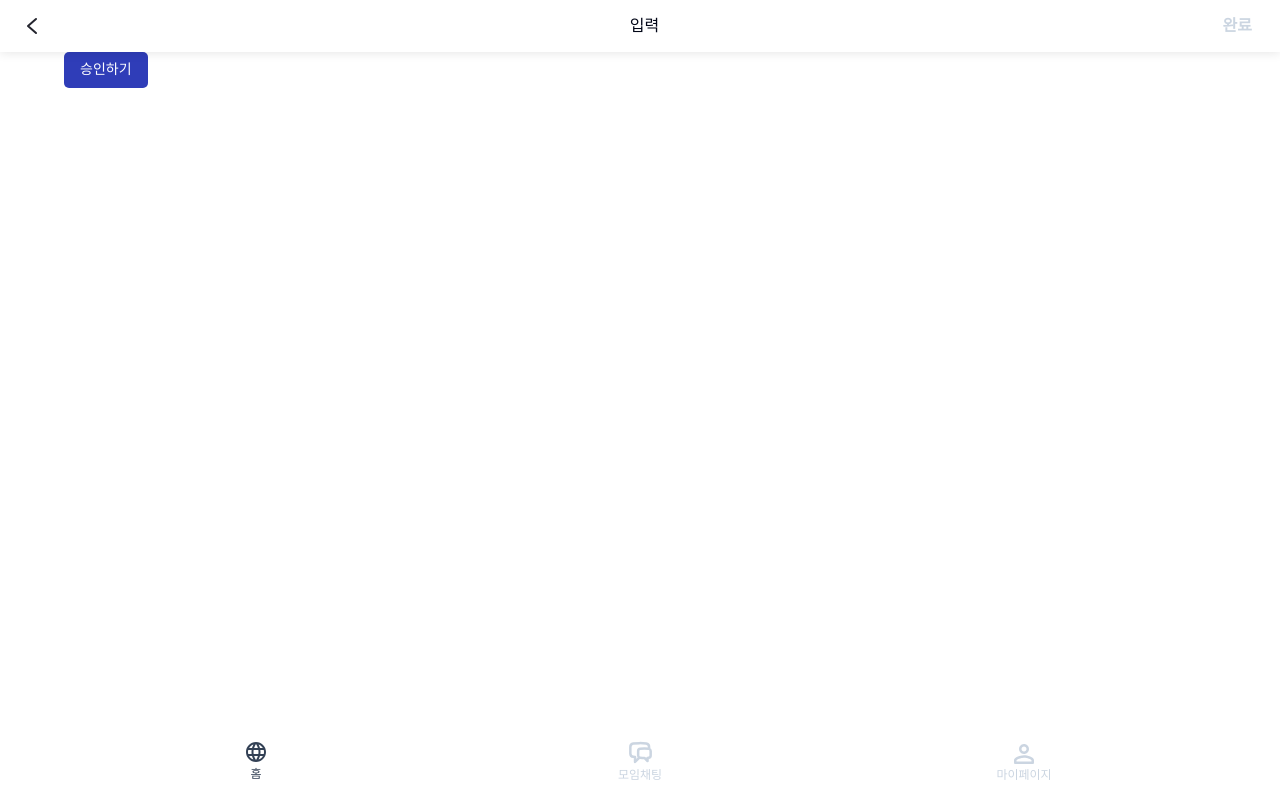
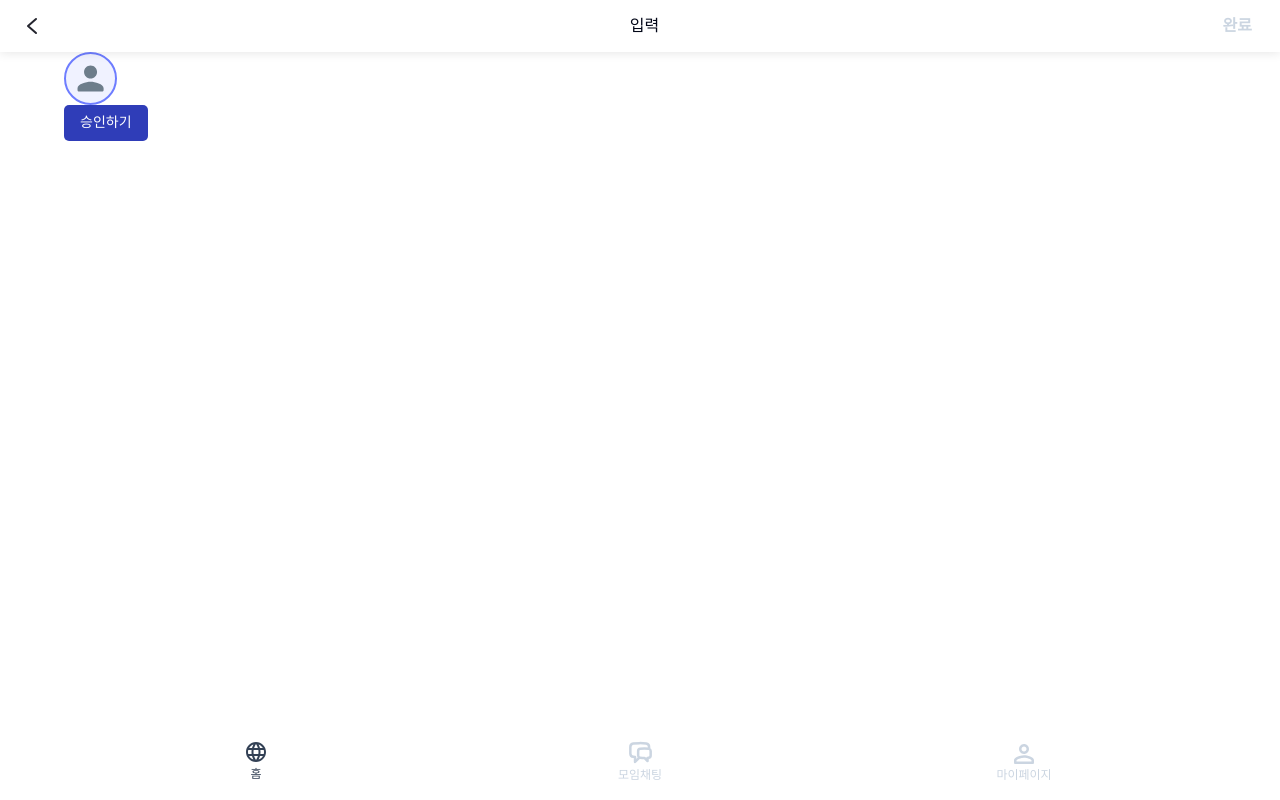
Before and after one commit to UMC-UNIVEUS/UNIVEUS-MobileWeb, a React (Create React App) app: page /test in a window 1280 px wide. Built offline with nearby package versions, Linux system fonts and the light colour scheme; a web font is replaced by a local one.

Commit message:
feat: 유저 프로필 이미지 컴포넌트 구현

```diff
--- a/src/App.scss
+++ b/src/App.scss
@@ -3,7 +3,7 @@
 	--white-color: #ffffff;
 	--black-color: #020617;
 	--red-color: #fd6262;
-	--orange-color: #f1754d;
+	--orange-color: #ff8a8a;
 	--yellow-color: #ffc727;
 	--skyblue-color: #599fff;
 	--purple-color: #6e7dff;
--- /dev/null
+++ b/src/components/Profile.jsx
@@ -0,0 +1,26 @@
+import './Profile.scss';
+import Person from '../assets/images/person_fill.svg';
+
+export default function Profile({ profileImg, gender }) {
+	return (
+		<div className="profile">
+			<div
+				className="profile-img-box"
+				style={{
+					borderColor: gender === 'male' ? 'var(--purple-color)' : 'var(--orange-color)',
+				}}
+			>
+				<img
+					className="profile-img"
+					src={profileImg ? profileImg : Person}
+					alt="프로필 이미지"
+					style={{
+						width: profileImg ? '' : '27px',
+						height: profileImg ? '' : '27px',
+						borderRadius: profileImg ? '' : '0px',
+					}}
+				/>
+			</div>
+		</div>
+	);
+}
--- /dev/null
+++ b/src/components/Profile.scss
@@ -0,0 +1,19 @@
+.profile-img-box {
+	position: relative;
+	background-color: var(--white-purple-color);
+	text-align: center;
+	display: flex;
+	align-items: center;
+	justify-content: center;
+	width: 53px;
+	height: 53px;
+	border-radius: 50px;
+	border: 2px solid;
+	box-sizing: border-box;
+	.profile-img {
+		width: 100%;
+		height: 49px;
+		object-fit: cover;
+		border-radius: 50px;
+	}
+}
--- a/src/pages/Test.jsx
+++ b/src/pages/Test.jsx
@@ -8,6 +8,7 @@ import { useState } from 'react';
 import { MainHeader, SubHeader } from '../components/Header';
 import NavBar from '../components/NavBar';
 import Icon from '../assets/images/Insta.svg';
+import Profile from '../components/Profile';
 
 export default function Test() {
 	const [isModalOpen, setIsModalOpen] = useState(false);
@@ -21,6 +22,7 @@ export default function Test() {
 			{/* <SubHeader headertext={'상세정보 입력'} iconBtn={Icon} onClick={openModal} /> */}
 			<SubHeader headertext={'입력'} textBtn={'완료'} />
 			<div style={{ width: '90%', height: '100%', margin: '0 auto', paddingTop: '52px' }}>
+				<Profile gender={'male'} />
 				{/* Modal 사용 예시 */}
 				<Button onClick={openModal} content={'승인하기'} />
 				<Modal isOpen={isModalOpen} closeModal={closeModal} title={'유니버스 생성완료!'}>
```
